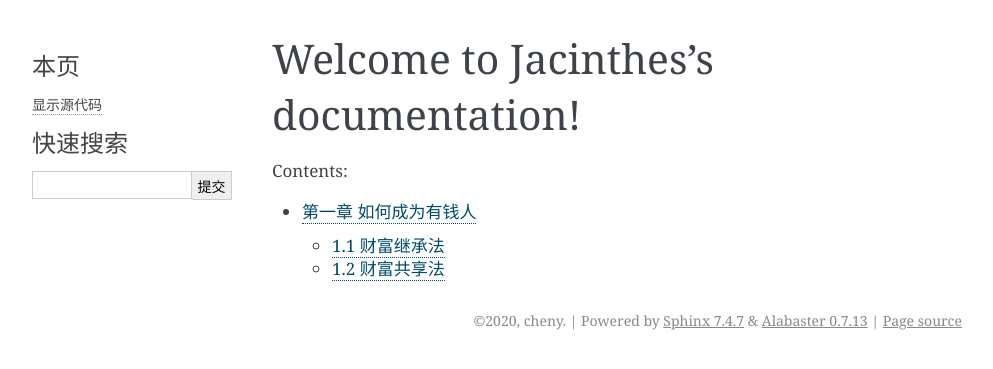
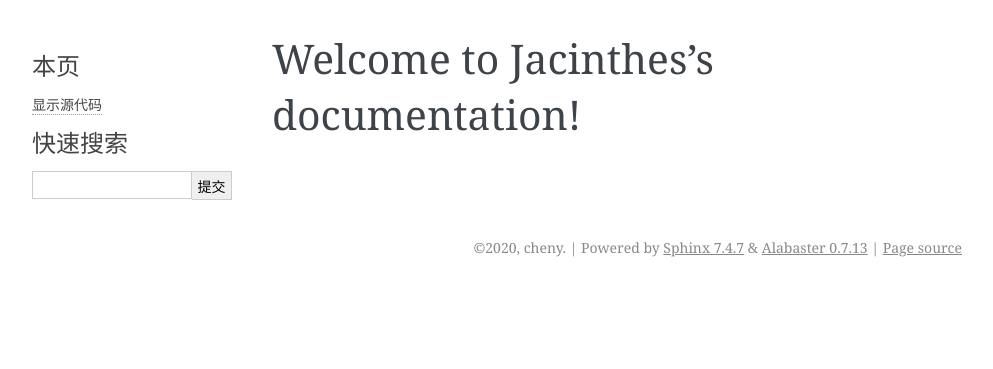
Before and after one commit to fendouzhe660/JacinthesDoc, a Sphinx documentation site: the page built from source/index.rst, in a window 1280 px wide. Shown: the top 369 px of the page, without its empty margins (148-1141 px from the left). Built offline with Sphinx 7.4.7, drawn with Linux system fonts in a browser that asks for light colours.

Commit message:
初始化文件

```diff
--- a/source/how_to_be_a_rich_man.rst
+++ /dev/null
@@ -1,13 +0,0 @@
-第一章 如何成为有钱人
-======================
-
-1.1 财富继承法
----------------------
-
-有个有钱的老爸。
-
-
-1.2 财富共享法
----------------------
-
-有个有钱的老婆。
--- a/source/index.rst
+++ b/source/index.rst
@@ -9,5 +9,3 @@ Welcome to Jacinthes's documentation!
 .. toctree::
    :maxdepth: 2
    :caption: Contents:
-
-   how_to_be_a_rich_man
```
